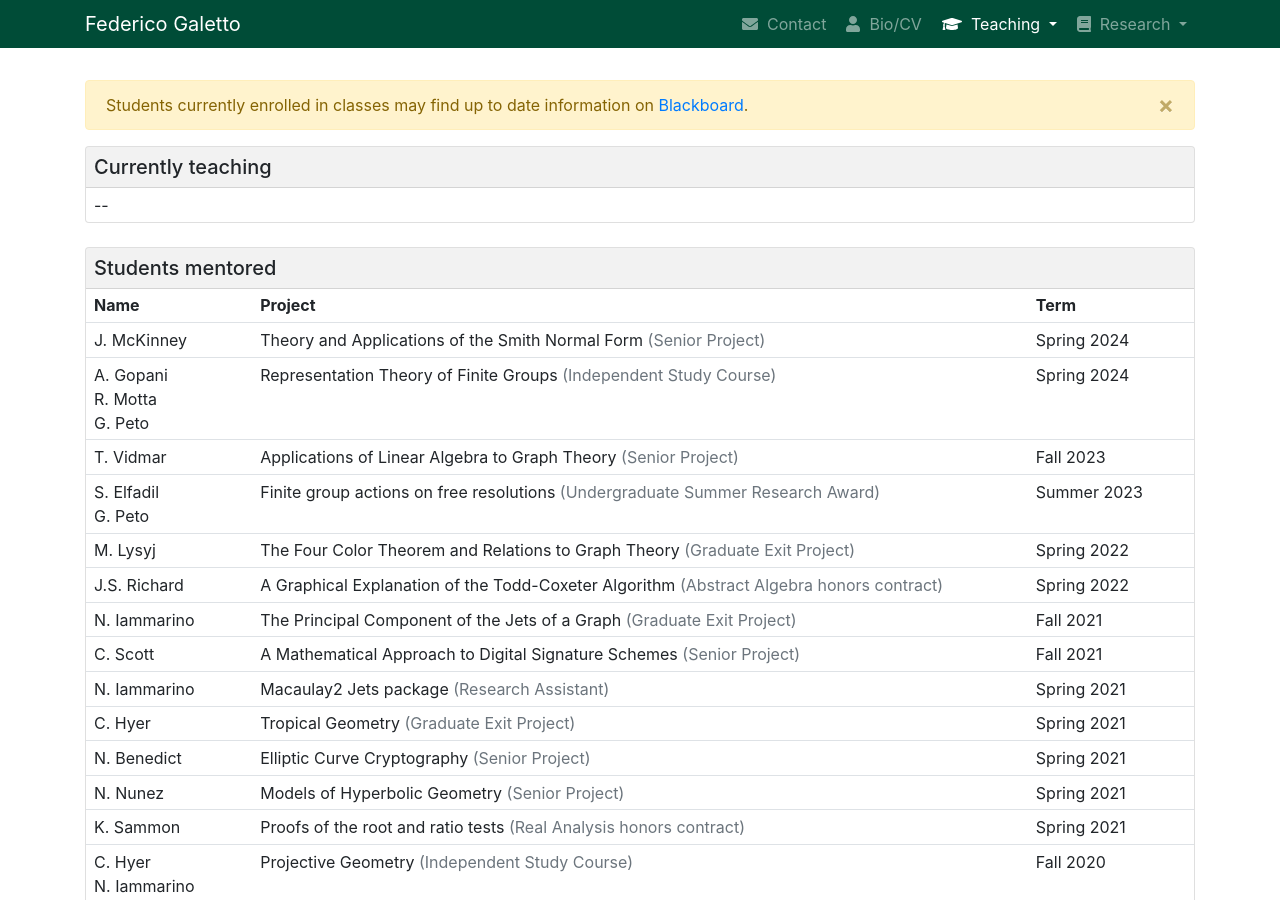
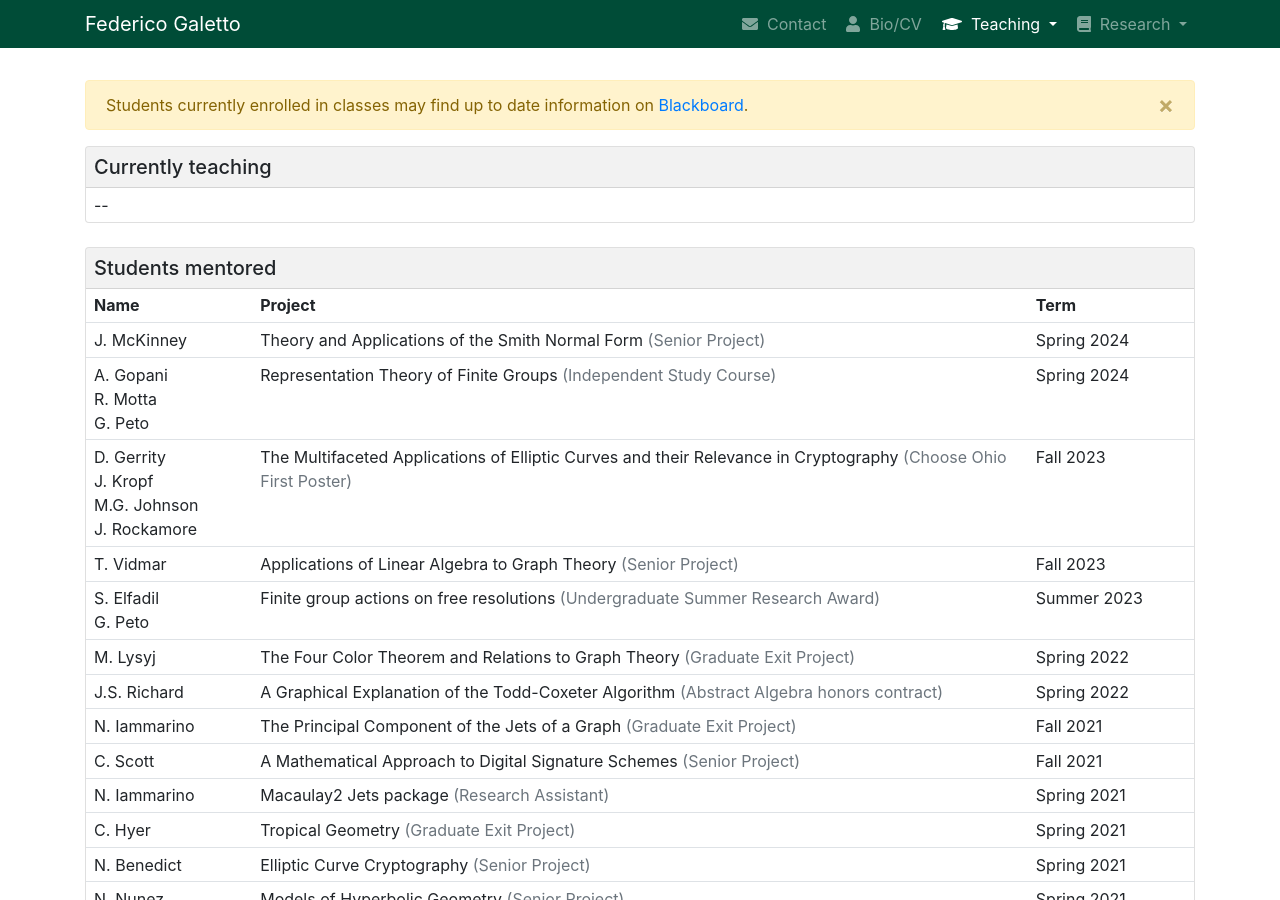
Before and after one commit to galettof/galettof.github.io, a Jekyll site: the page built from teaching.html, in a window 1280 px wide and 900 px high. Built offline with Jekyll 4.4.1, drawn with Linux system fonts in a browser that asks for light colours; nearby versions of some CDN libraries.

Commit message:
Gerrity et al. COF poster

```diff
--- a/_data/mentoring.yml
+++ b/_data/mentoring.yml
@@ -85,6 +85,12 @@ csu:
   term: Fall 2023
   date: 2023-08-28
 
+- name: D. Gerrity<br>J. Kropf<br>M.G. Johnson<br>J. Rockamore
+  course: Choose Ohio First Poster
+  title: The Multifaceted Applications of Elliptic Curves and their Relevance in Cryptography
+  term: Fall 2023
+  date: 2023-09-01
+
 - name: J. McKinney
   course: Senior Project
   title: Theory and Applications of the Smith Normal Form
```
